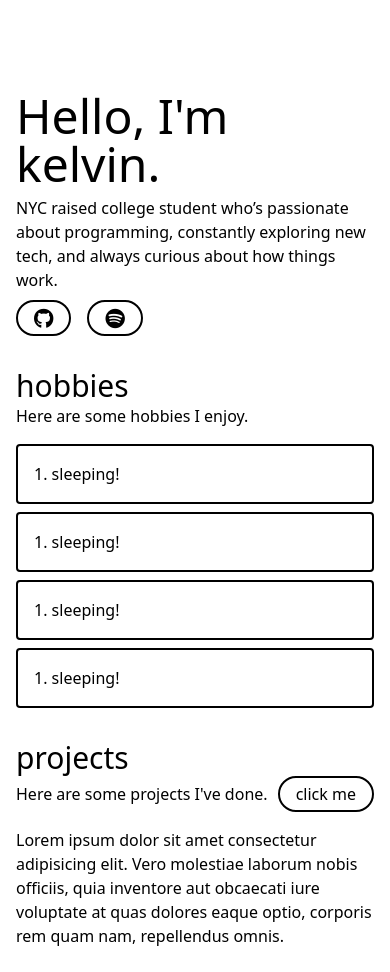
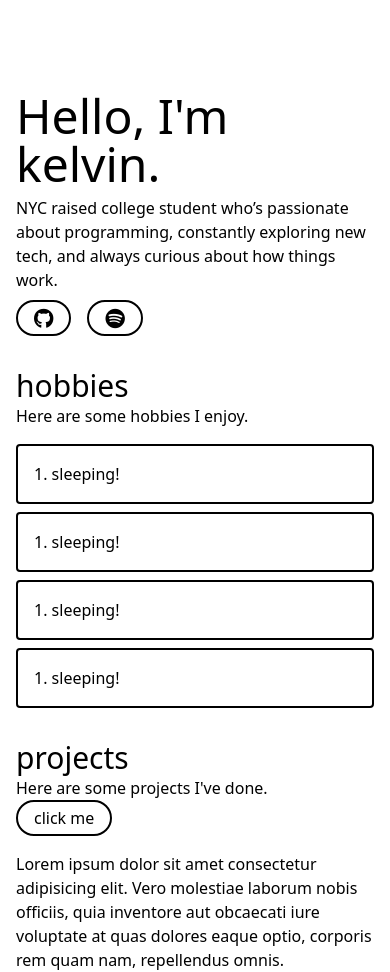
Before and after one commit to kelvbun/website, a Next.js app: page / in a window 390 px wide. Before the commit the page ends 948 px from the top, so only its background shows below. Built offline with nearby package versions, Linux system fonts and the light colour scheme.

Commit message:
refactor: tweaked responsiveness for buttons

```diff
--- a/src/app/globals.css
+++ b/src/app/globals.css
@@ -2,6 +2,10 @@
 @tailwind base;
 @tailwind components;
 @tailwind utilities;
+
+@theme {
+  --breakpoint-xs: 30rem;
+}
 
 body {
   background-color: white;
--- a/src/app/page.tsx
+++ b/src/app/page.tsx
@@ -2,7 +2,7 @@ import Image from "next/image";
 
 export default function Home() {
   return (
-    <div id='container' className='h-full flex flex-col justify-center items-center mt-15 mp-15'>
+    <div id='container' className='h-full flex flex-col justify-center items-center mt-15'>
 
       {/* about me */}
       <div id='about-me' className='w-full flex pr-4 pl-4 sm:w-2/5 sm:p-0'>
@@ -45,7 +45,7 @@ export default function Home() {
         <div>
           <h1 className='text-3xl'>projects</h1>
 
-          <div className='flex items-center justify-between pb-4'>
+          <div className='flex flex-col items-start justify-start pb-4 lg:flex-row lg:items-center lg:justify-between'>
             <h3>Here are some projects I've done.</h3>
             <button>click me</button>
           </div>
```
